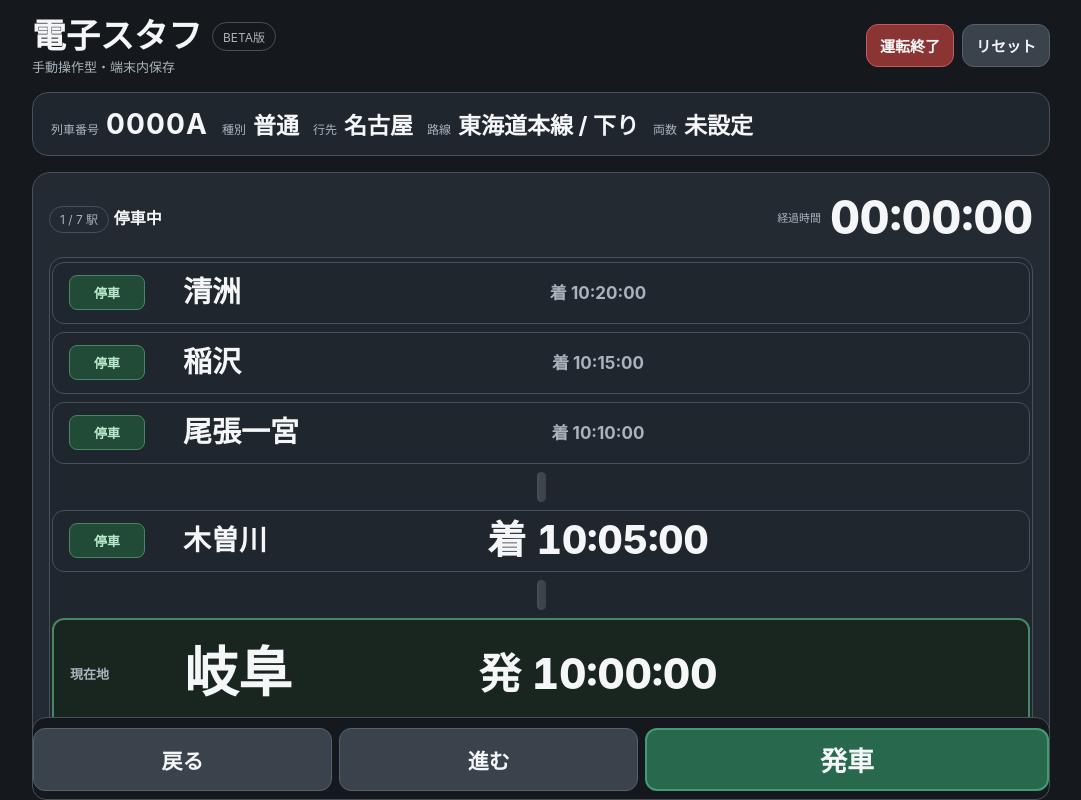
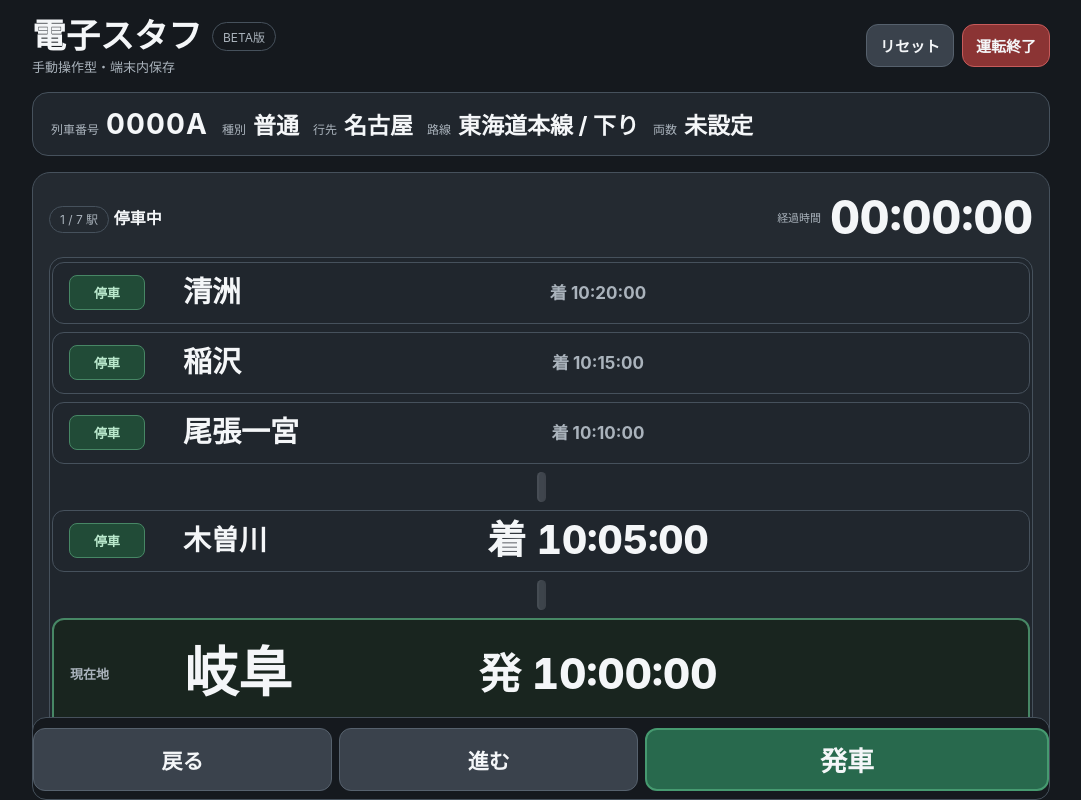
Before and after one commit to neko20110106-create/digital-staff, a plain HTML site: page index.html in a window 1280 px wide. Shown: the whole page, without its empty margins (99-1180 px from the left). Drawn offline with Linux system fonts and the light colour scheme.

Commit message:
運転終了とリセットのボタン位置を反転

```diff
--- a/index.html
+++ b/index.html
@@ -115,7 +115,7 @@ body:not(.anim-clock) .clock.clock-tick{animation:none!important}
 .timeline-row .timeline-main .timeline-time,.timeline-row .timeline-main .timeline-kind{grid-column:2;grid-row:1;justify-self:center;text-align:center;width:auto;white-space:nowrap}
 .timeline-row .timeline-info .protection-change{grid-column:3;grid-row:1;justify-self:end;margin-left:0;position:static;transform:none;z-index:auto}
 .top-actions{display:flex;align-items:center;gap:8px;flex:0 0 auto}.top-actions button{white-space:nowrap;padding:10px 13px;font-size:clamp(12px,3.1vw,15px);font-weight:750}.top-actions .top-end{background:#8b3434;border-color:#c75b5b}.top-actions .top-reset{background:#3a424c;border-color:#56616d}#status{display:none!important}html,body{height:100%;overflow:hidden;overscroll-behavior:none}body{height:100vh;height:100dvh}.wrap{height:100vh;height:100dvh;overflow:hidden}</style></head><body><main class="wrap">
-<header class="top"><div><div class="brandline"><span class="brand-title">電子スタフ</span><span class="pill">BETA版</span></div><div class="sub">手動操作型・端末内保存</div></div><div class="top-actions"><button class="top-end" id="headerEndRun">運転終了</button><button class="top-reset" id="headerReset">リセット</button></div></header>
+<header class="top"><div><div class="brandline"><span class="brand-title">電子スタフ</span><span class="pill">BETA版</span></div><div class="sub">手動操作型・端末内保存</div></div><div class="top-actions"><button class="top-reset" id="headerReset">リセット</button><button class="top-end" id="headerEndRun">運転終了</button></div></header>
 <section class="trainbar" aria-label="列車情報"><div class="trainitem trainno"><small>列車番号</small><strong id="trainNo">123M</strong></div><div class="trainitem"><small>種別</small><strong id="kind">普通</strong></div><div class="trainitem"><small>行先</small><strong id="dest">名古屋</strong></div><div class="trainitem"><small>路線</small><strong id="line">東海道本線 / 下り</strong></div><div class="trainitem"><small>両数</small><strong id="cars">未設定</strong></div></section>
 <section class="panel"><div class="route"><div><span class="pill" id="progress">1 / 5 駅</span> <strong id="state">停車中</strong></div><div class="clock-wrap"><span class="elapsed-label">経過時間</span><div class="clock" id="clock">00:00:00</div></div></div>
 <div class="mainstation arrived" id="mainStation"><div class="station-label" id="stationLabel">現在駅</div><div class="station-name" id="stationName">岐阜</div><div class="station-time" id="stationTime">発 23:40</div></div>
```
